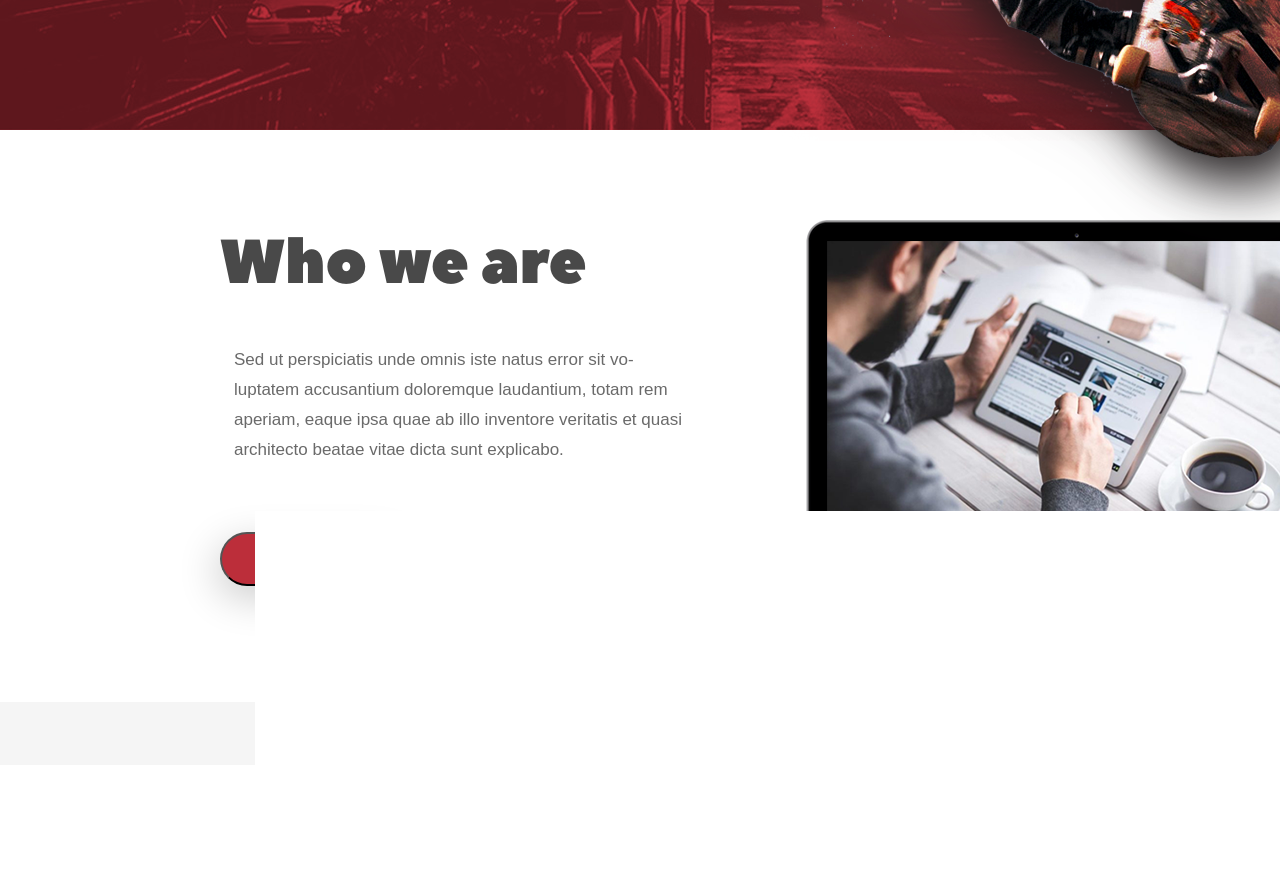
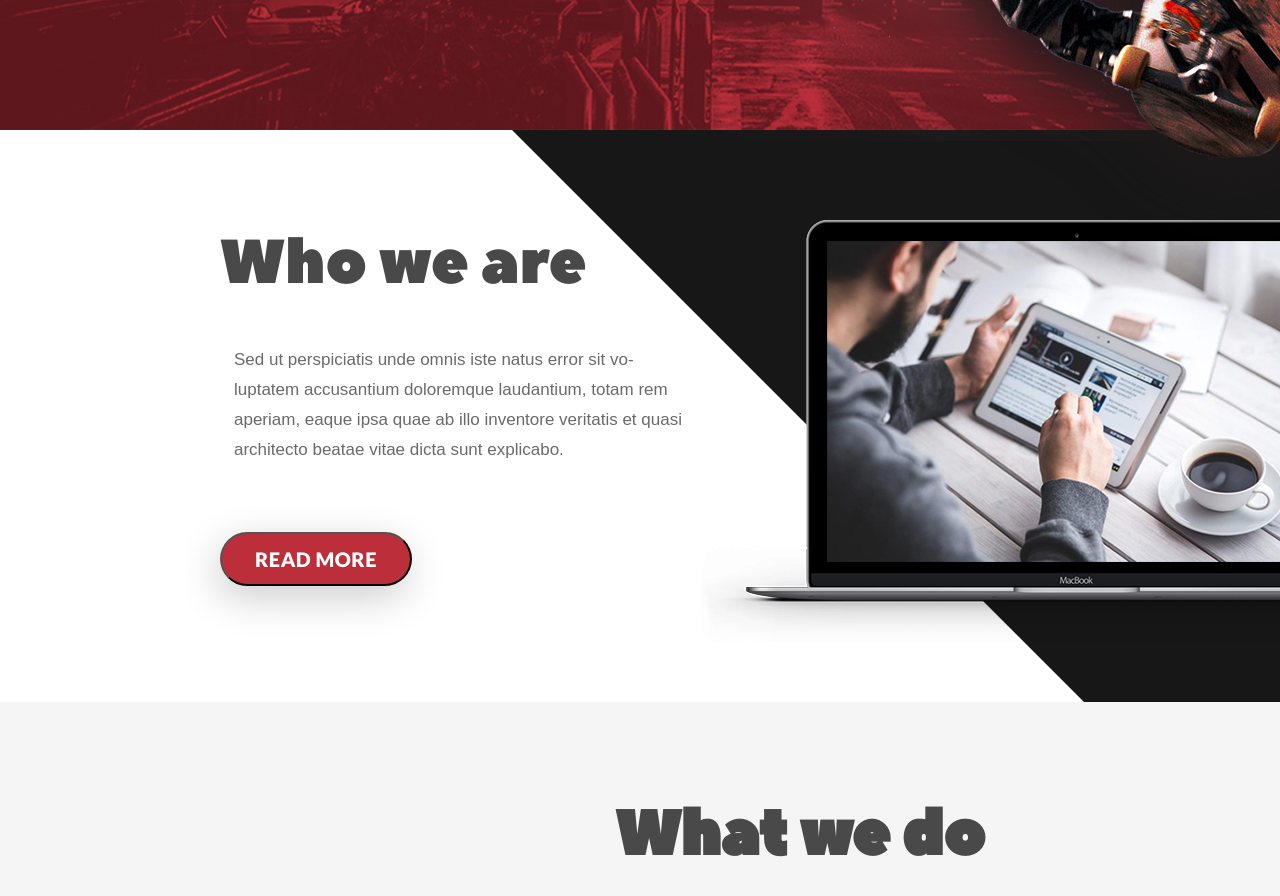
Before and after one commit to svarowskey/m4, a plain HTML site: page index.html in a window 1280 px wide. Shown: the part 760-1656 px from the top of the page. Drawn offline with Linux system fonts and the light colour scheme.

Commit message:
Correcting background

```diff
--- a/css/style.css
+++ b/css/style.css
@@ -154,6 +154,8 @@ main {
     z-index: 1;
     display: grid;
     grid-template-columns: 480px 1fr;
+    background: url(../source/img/background/Rectangle1.png) no-repeat;
+    background-position-x: 512px;
 }
 .who-we-are-title {
     font-family: PeaceSans, sans-serif;
```
Also changed, not shown: index.html (+1 -0 lines).
